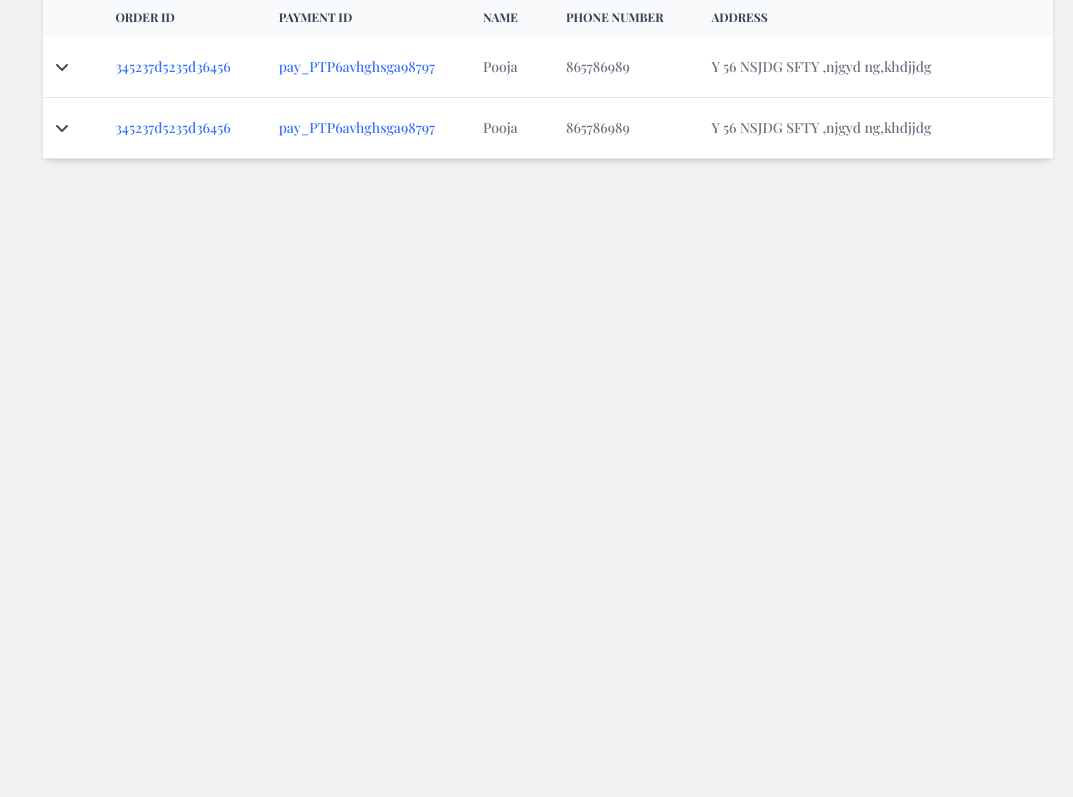
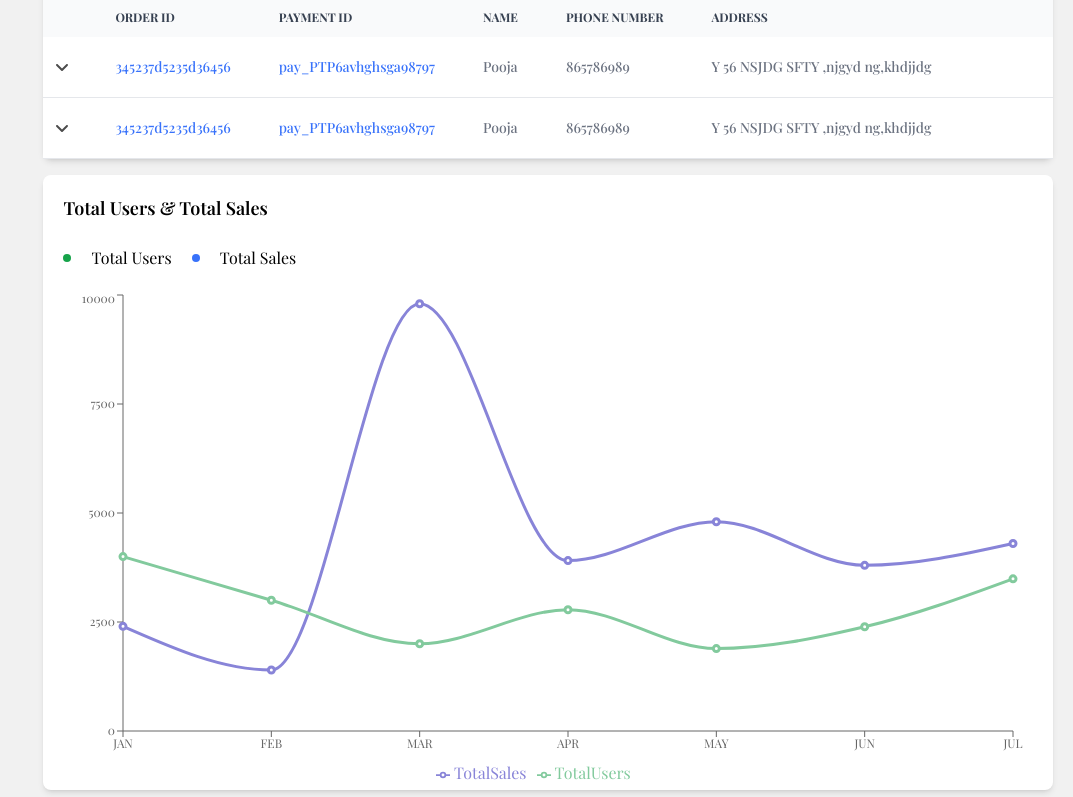
Before and after one commit to PoojaSrinivasan05/E-Commerce, a React (Vite) app in the folder admin/: page / in a window 1280 px wide. Shown: the part 2000-2797 px from the top of the page, without its empty margins (207-1280 px from the left). Before the commit the page ends 2191 px from the top, so only its background shows below. Built offline with nearby package versions, Linux system fonts and the light colour scheme; a web font is replaced by a local one.

Commit message:
Dshboard Chart

```diff
--- a/admin/src/App.jsx
+++ b/admin/src/App.jsx
@@ -30,6 +30,8 @@ function App(){
           </div>
           </section>
           </>
+
+
       )
     }
   ])
--- a/admin/src/Pages/Dashboard/index.jsx
+++ b/admin/src/Pages/Dashboard/index.jsx
@@ -83,8 +83,51 @@ const Dashboard = () => {
 
   const [page, setPage] = React.useState(0);
   const [rowsPerPage, setRowsPerPage] = React.useState(10);
-
   const[categoryFilterVal,setcategoryFilterVal]= React.useState('');
+  const[chart1Data,setChart1Data]=useState([
+  {
+    name: 'JAN',
+    TotalUsers: 4000,
+    TotalSales: 2400,
+    amt: 2400,
+  },
+  {
+    name: 'FEB',
+    TotalUsers: 3000,
+    TotalSales: 1398,
+    amt: 2210,
+  },
+  {
+    name: 'MAR',
+    TotalUsers: 2000,
+    TotalSales: 9800,
+    amt: 2290,
+  },
+  {
+    name: 'APR',
+    TotalUsers: 2780,
+    TotalSales: 3908,
+    amt: 2000,
+  },
+  {
+    name: 'MAY',
+    TotalUsers: 1890,
+    TotalSales: 4800,
+    amt: 2181,
+  },
+  {
+    name: 'JUN',
+    TotalUsers: 2390,
+    TotalSales: 3800,
+    amt: 2500,
+  },
+  {
+    name: 'JUL',
+    TotalUsers: 3490,
+    TotalSales: 4300,
+    amt: 2100,
+  },
+]);
 
    const handleChangeCatFilter = (event) => {
     setcategoryFilterVal(event.target.value);
@@ -99,50 +142,6 @@ const Dashboard = () => {
     setPage(0);
   };
 
-  const data = [
-  {
-    name: 'Page A',
-    uv: 4000,
-    pv: 2400,
-    amt: 2400,
-  },
-  {
-    name: 'Page B',
-    uv: 3000,
-    pv: 1398,
-    amt: 2210,
-  },
-  {
-    name: 'Page C',
-    uv: 2000,
-    pv: 9800,
-    amt: 2290,
-  },
-  {
-    name: 'Page D',
-    uv: 2780,
-    pv: 3908,
-    amt: 2000,
-  },
-  {
-    name: 'Page E',
-    uv: 1890,
-    pv: 4800,
-    amt: 2181,
-  },
-  {
-    name: 'Page F',
-    uv: 2390,
-    pv: 3800,
-    amt: 2500,
-  },
-  {
-    name: 'Page G',
-    uv: 3490,
-    pv: 4300,
-    amt: 2100,
-  },
-];
 
   return (
     <>
@@ -1186,6 +1185,44 @@ const Dashboard = () => {
           </table>
         </div>
       </div>
+      <div className="card my-4 shadow-md sm:rounded-lg bg-white">
+        <div className="flex items-center justify-between px-5 py-5">
+          <h2 className="text-[18px] font-[600]">Total Users & Total Sales</h2>
+        </div>
+
+        <div  className="flex items-center gap-5 px-5 py-5 pt-1">
+          <span className="block w-[8px] h-[8px] rounded-full bg-green-600"></span>
+          Total Users
+
+
+         <span  className="flex items-center gap-1 text-[15px]">
+          <span className="block w-[8px] h-[8px] rounded-full bg-primary"></span>
+          </span>
+          Total Sales
+        </div>
+
+        <LineChart
+          width={1000}
+          height={500}
+          data={chart1Data}
+          margin={{
+            top: 5,
+            right: 30,
+            left: 20,
+            bottom: 5,
+          }}
+        >
+          <CartesianGrid strokeDasharray="3 3" stroke="none" />
+          <XAxis dataKey="name"tick={{fontSize:12}} />
+          <YAxis tick={{fontSize:12}} />
+          <Tooltip />
+          <Legend />
+          <Line type="monotone" dataKey="TotalSales" stroke="#8884d8" strokeWidth={3} activeDot={{ r: 8 }} />
+          <Line type="monotone" dataKey="TotalUsers" stroke="#82ca9d"  strokeWidth={3} />
+
+        </LineChart>
+      </div>
+
     </>
   );
 };
```
Also changed, not shown: 1 other file (tests, documents, lock files or other folders).
